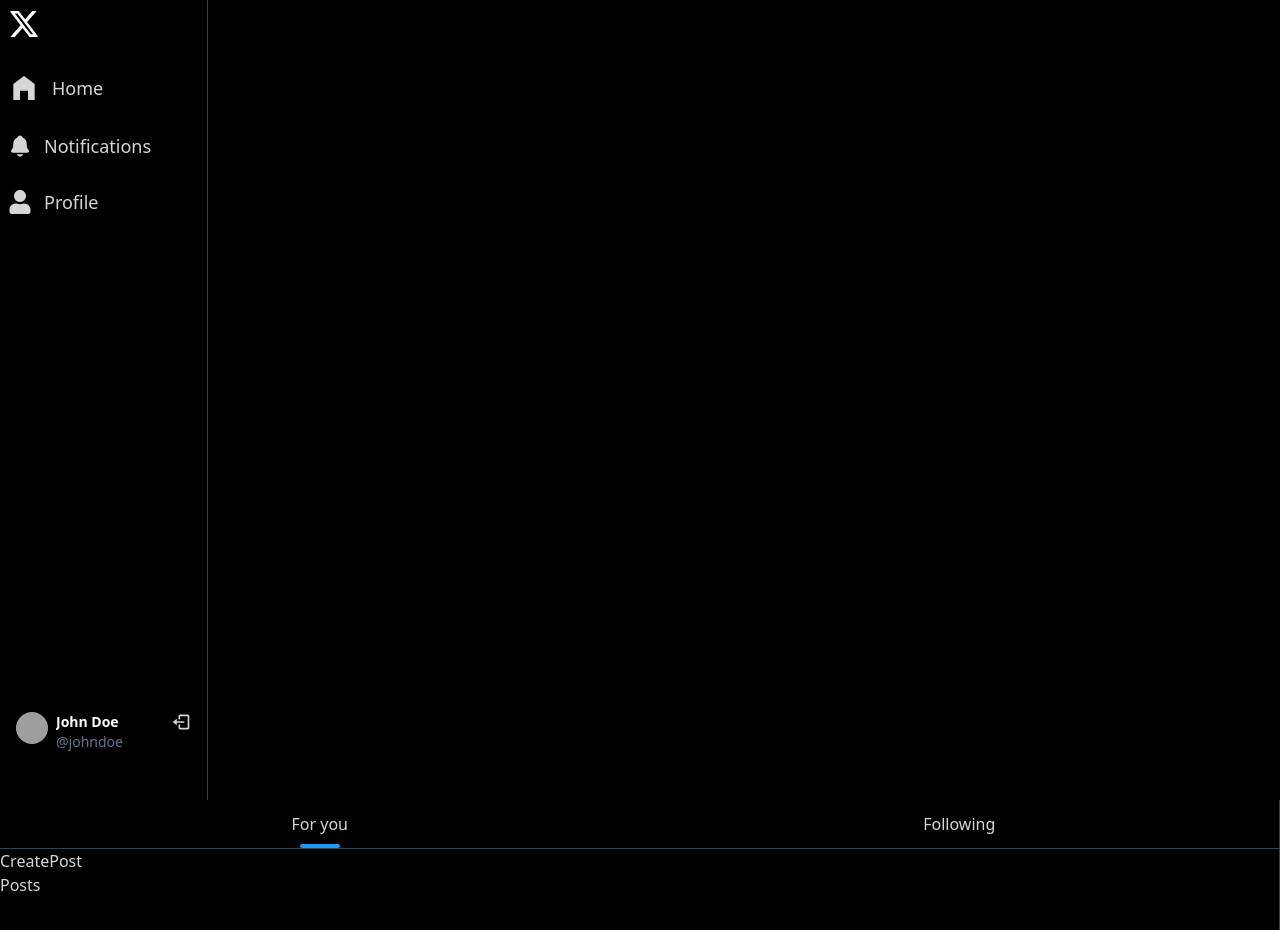
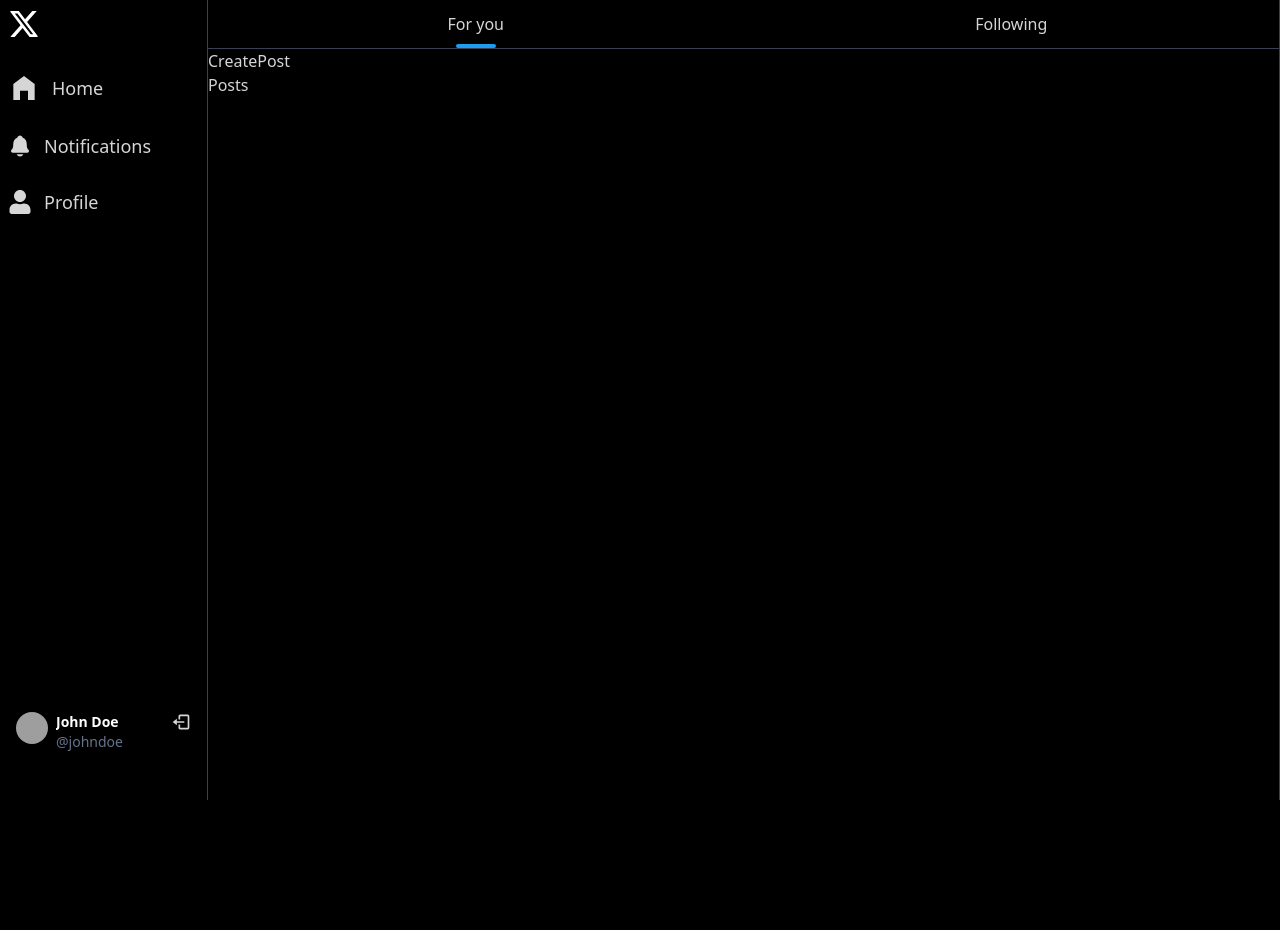
Before and after one commit to ulvi05/Final-Project-Twitter-Clone, a React (Vite) app in the folder client/: page / in a window 1280 px wide. Shown: the top 930 px of the page. After the commit the page ends 800 px from the top, so only its background shows below. Built offline with nearby package versions, Linux system fonts and the light colour scheme; grey boxes are pictures that could not be loaded.

Commit message:
fix(client): RootLayout is fixed

```diff
--- a/client/src/components/RootLayout.tsx
+++ b/client/src/components/RootLayout.tsx
@@ -3,9 +3,12 @@
 
 const RootLayout = () => {
   return (
-    <div>
+    <div className="flex min-h-screen">
       <Sidebar />
-      <Outlet />
+
+      <div className="flex justify-center flex-1">
+        <Outlet />
+      </div>
     </div>
   );
 };
```
